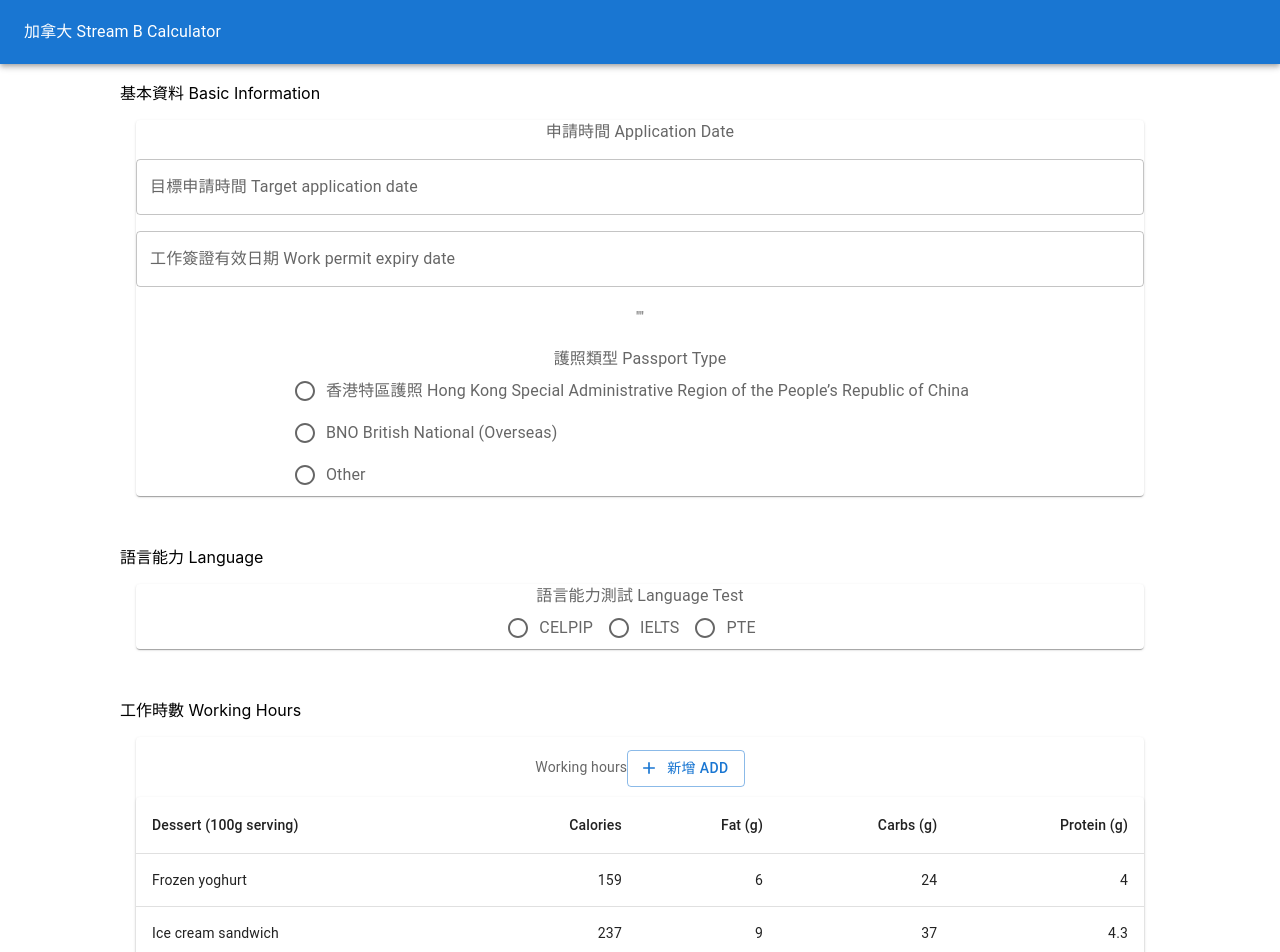
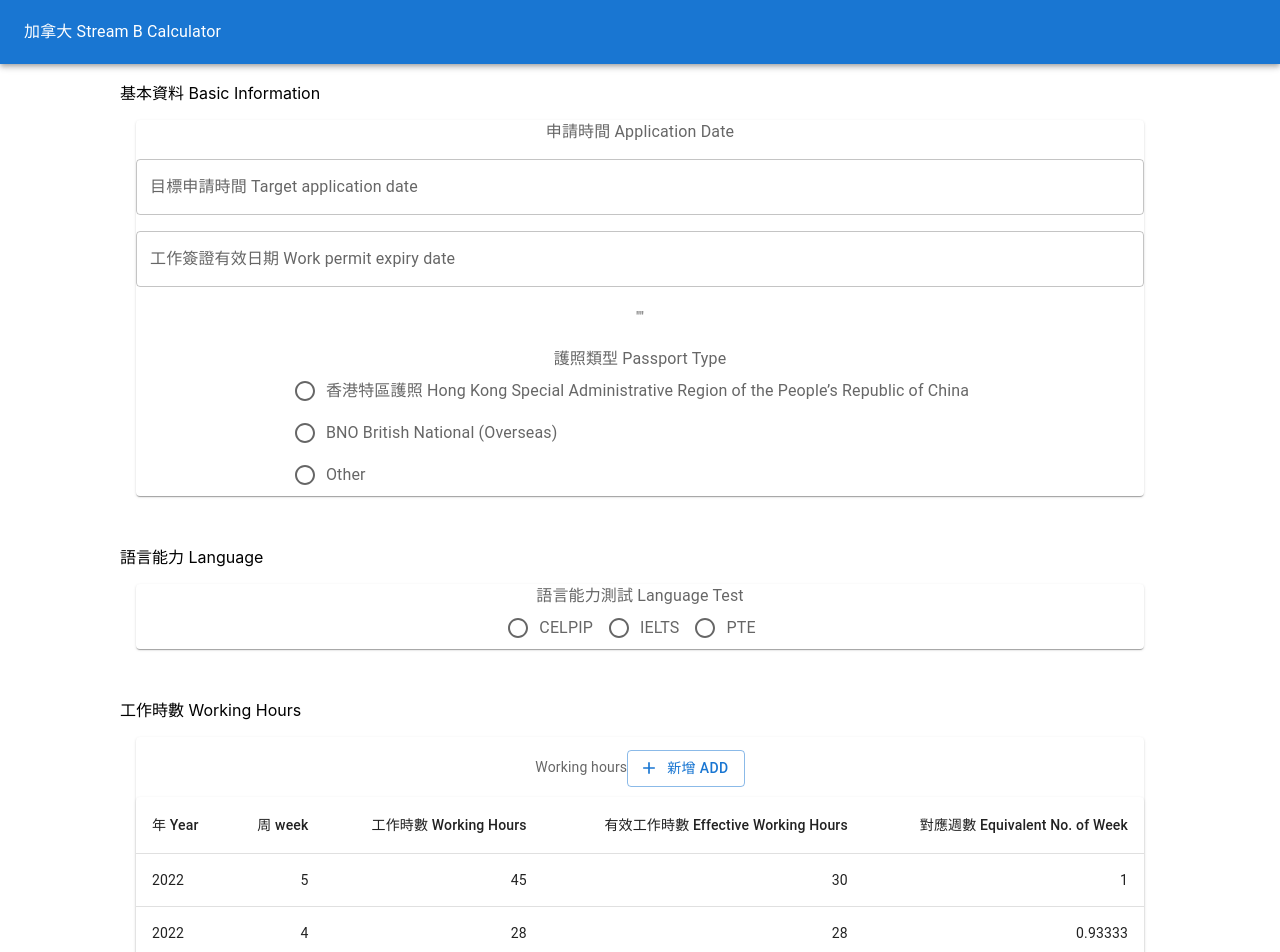
Before and after one commit to VardyNg/Canada-HK-Stream-B-Calculator, a React (Create React App) app: page / in a window 1280 px wide. Shown: the top 952 px of the page. Built offline with nearby package versions, Linux system fonts and the light colour scheme.

Commit message:
update working hours summary fields

```diff
--- a/src/organisms/stream-b-calculator/working-hours-summary.tsx
+++ b/src/organisms/stream-b-calculator/working-hours-summary.tsx
@@ -7,21 +7,19 @@ import TableRow from '@mui/material/TableRow';
 import Paper from '@mui/material/Paper';
 
 function createData(
-  name: string,
-  calories: number,
-  fat: number,
-  carbs: number,
-  protein: number,
+  year: number,
+  week_no: number,
+  working_hours: number,
+  effective_working_hours: number,
+  equivalent_week_no: number,
 ) {
-  return { name, calories, fat, carbs, protein };
+  return { year, week_no, working_hours, effective_working_hours, equivalent_week_no };
 }
 
 const rows = [
-  createData('Frozen yoghurt', 159, 6.0, 24, 4.0),
-  createData('Ice cream sandwich', 237, 9.0, 37, 4.3),
-  createData('Eclair', 262, 16.0, 24, 6.0),
-  createData('Cupcake', 305, 3.7, 67, 4.3),
-  createData('Gingerbread', 356, 16.0, 49, 3.9),
+  createData(2022, 5, 45, 30, 1),
+  createData(2022, 4, 28, 28, 0.93333),
+  createData(2022, 4, 14, 14, 0.46666),
 ];
 
 function WorkingHoursSummary() {
@@ -31,26 +29,26 @@ function WorkingHoursSummary() {
       <Table sx={{ minWidth: 650 }} aria-label="simple table">
         <TableHead>
           <TableRow>
-            <TableCell>Dessert (100g serving)</TableCell>
-            <TableCell align="right">Calories</TableCell>
-            <TableCell align="right">Fat&nbsp;(g)</TableCell>
-            <TableCell align="right">Carbs&nbsp;(g)</TableCell>
-            <TableCell align="right">Protein&nbsp;(g)</TableCell>
+            <TableCell>年 Year</TableCell>
+            <TableCell align="right">周 week</TableCell>
+            <TableCell align="right">工作時數 Working Hours</TableCell>
+            <TableCell align="right">有效工作時數 Effective Working Hours</TableCell>
+            <TableCell align="right">對應週數 Equivalent No. of Week</TableCell>
           </TableRow>
         </TableHead>
         <TableBody>
           {rows.map((row) => (
             <TableRow
-              key={row.name}
+              key={row.year}
               sx={{ '&:last-child td, &:last-child th': { border: 0 } }}
             >
               <TableCell component="th" scope="row">
-                {row.name}
+                {row.year}
               </TableCell>
-              <TableCell align="right">{row.calories}</TableCell>
-              <TableCell align="right">{row.fat}</TableCell>
-              <TableCell align="right">{row.carbs}</TableCell>
-              <TableCell align="right">{row.protein}</TableCell>
+              <TableCell align="right">{row.week_no}</TableCell>
+              <TableCell align="right">{row.working_hours}</TableCell>
+              <TableCell align="right">{row.effective_working_hours}</TableCell>
+              <TableCell align="right">{row.equivalent_week_no}</TableCell>
             </TableRow>
           ))}
         </TableBody>
```
